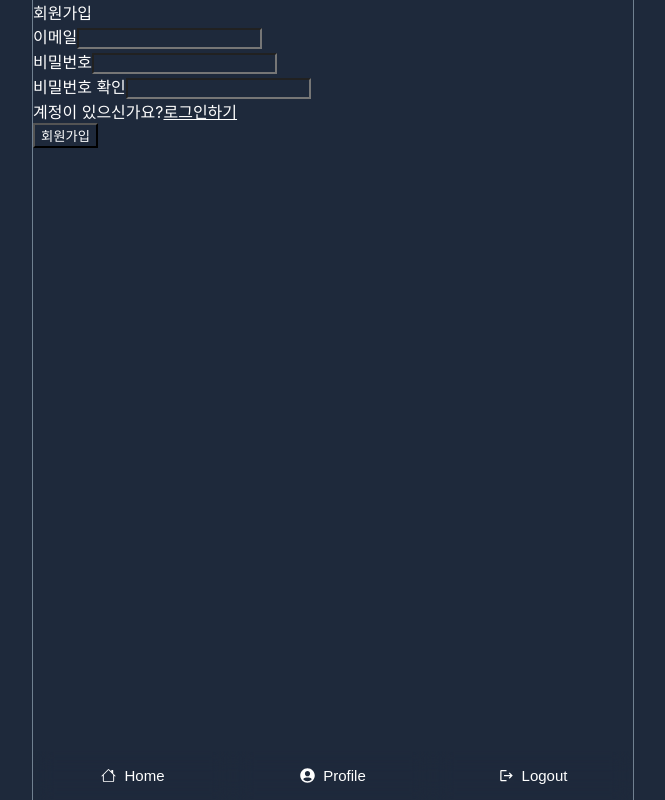
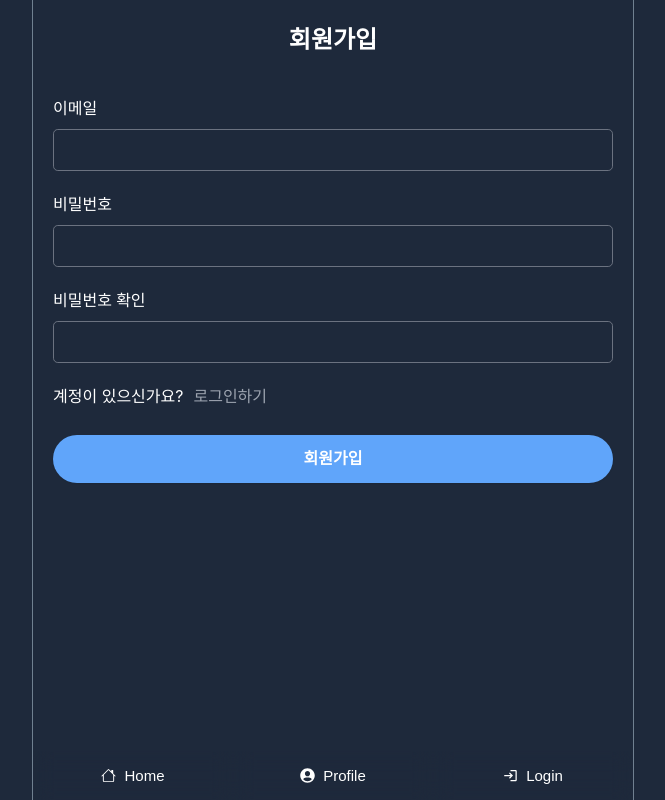
Before and after one commit to keeith17/twitter, a React (Create React App) app in the folder react-twitter/: page /users/signup in a window 1280 px wide. Shown: the whole page, without its empty margins (307-972 px from the left). Built offline with nearby package versions, Linux system fonts and the light colour scheme; no server answers.

Commit message:
회원가입

```diff
--- a/react-twitter/src/App.tsx
+++ b/react-twitter/src/App.tsx
@@ -7,6 +7,7 @@
 import { app } from "firebaseApp";
 import { ToastContainer, toast } from "react-toastify";
 import "react-toastify/dist/ReactToastify.css";
+import Loader from "components/loader/Loader";
 
 function App() {
     const auth = getAuth(app);
@@ -24,11 +25,10 @@
             setInit(true);
         });
     }, [auth]);
-    console.log(auth, isAuthenticated);
     return (
         <Layout>
             <ToastContainer />
-            {init ? <Router isAuthenticated={isAuthenticated} /> : "loading"}
+            {init ? <Router isAuthenticated={isAuthenticated} /> : <Loader />}
         </Layout>
     );
 }
--- a/react-twitter/src/components/Menu.tsx
+++ b/react-twitter/src/components/Menu.tsx
@@ -1,9 +1,12 @@
+import { useContext } from "react";
 import { BsHouse } from "react-icons/bs";
 import { FaUserCircle } from "react-icons/fa";
-import { MdLogout } from "react-icons/md";
+import { MdLogout, MdLogin } from "react-icons/md";
 import { useNavigate } from "react-router-dom";
+import AuthContext from "context/AuthContext";
 
 export default function MenuList() {
+    const { user } = useContext(AuthContext);
     const navigate = useNavigate();
     return (
         <div className="footer">
@@ -16,10 +19,17 @@
                     <FaUserCircle />
                     Profile
                 </button>
-                <button type="button" onClick={() => navigate("/")}>
-                    <MdLogout />
-                    Logout
-                </button>
+                {user === null ? (
+                    <button type="button" onClick={() => navigate("/")}>
+                        <MdLogin />
+                        Login
+                    </button>
+                ) : (
+                    <button type="button" onClick={() => navigate("/")}>
+                        <MdLogout />
+                        Logout
+                    </button>
+                )}
             </div>
         </div>
     );
--- /dev/null
+++ b/react-twitter/src/components/loader/Loader.module.scss
@@ -0,0 +1,27 @@
+$primaryColor: #60a5fa;
+.loader {
+    width: 48px;
+    height: 48px;
+    position: absolute;
+    left: 0;
+    right: 0;
+    top: 0;
+    bottom: 0;
+    margin: auto;
+    border: 5px solid $primaryColor;
+    border-bottom-color: transparent;
+    border-radius: 50%;
+    display:inline-block;
+    box-sizing: border-box;
+    animation: rotation 1s linear infinite;
+    z-index: 99;
+}
+
+@keyframes rotation {
+    0% {
+        transform: rotate(0deg);
+    }
+    100% {
+        transform: rotate(360deg);
+    }
+}
--- /dev/null
+++ b/react-twitter/src/components/loader/Loader.tsx
@@ -0,0 +1,5 @@
+import styles from "./Loader.module.scss";
+
+export default function Loader() {
+    return <div className={styles.loader}></div>;
+}
--- a/react-twitter/src/components/users/SignupForm.tsx
+++ b/react-twitter/src/components/users/SignupForm.tsx
@@ -95,7 +95,7 @@
             </div>
             {error && error?.length > 0 && (
                 <div className="form__block">
-                    <div className="form_error">{error}</div>
+                    <div className="form__error">{error}</div>
                 </div>
             )}
             <div className="form__block">
@@ -104,10 +104,10 @@
                     로그인하기
                 </Link>
             </div>
-            <div className="form__block">
+            <div className="form__block--lg">
                 <button
                     type="submit"
-                    className="form__btn-submit"
+                    className="form__btn--submit"
                     disabled={error?.length > 0}
                 >
                     회원가입
--- /dev/null
+++ b/react-twitter/src/context/AuthContext.tsx
@@ -0,0 +1,33 @@
+import { createContext, ReactNode, useState, useEffect } from "react";
+import { onAuthStateChanged, getAuth, User } from "firebase/auth";
+import { app } from "firebaseApp";
+
+interface AuthProps {
+    children: ReactNode;
+}
+
+const AuthContext = createContext({
+    user: null as User | null,
+});
+
+export const AuthContextProvider = ({ children }: AuthProps) => {
+    const [currentUser, setCurrentUser] = useState<User | null>(null);
+    const auth = getAuth(app);
+
+    useEffect(() => {
+        onAuthStateChanged(auth, (user) => {
+            if (user) {
+                setCurrentUser(user);
+            } else {
+                setCurrentUser(null);
+            }
+        });
+    }, [auth]);
+    return (
+        <AuthContext.Provider value={{ user: currentUser }}>
+            {children}
+        </AuthContext.Provider>
+    );
+};
+
+export default AuthContext;
--- a/react-twitter/src/index.scss
+++ b/react-twitter/src/index.scss
@@ -231,3 +231,77 @@
     }
 
 }
+
+//form 레이아웃
+
+.form {
+    margin: 0 auto;
+    max-width: 680px;
+    padding: 20px;
+
+    &__title {
+        text-align: center;
+        font-size: 24px;
+        font-weight: 700;
+        padding-bottom: 20px;
+    }
+
+    &__link {
+        margin-left: 10px;
+        text-decoration: none;
+        color: $grayText;
+        transition: all .1s;
+
+        &:hover, &:focus {
+            color: $gray;
+        }
+    }
+
+    input {
+        height:20px;
+        padding: 10px;
+        border-radius: .3rem;
+        border: 1px solid $gray;
+        width: 96%;
+        max-width: 680px;
+    }
+
+    &__block {
+        margin-top: 20px;
+        width: 100%;
+    }
+
+    &__block--lg {
+        margin-top: 28px;
+        width: 100%;
+    }
+
+    label {
+        display: block;
+        font-weight: 500;
+        margin-bottom: 10px;
+        margin-top: 20px;
+    }
+
+    &__btn--submit {
+        @extend .button;
+        width: 100%;
+        height: 48px;
+        font-weight: 600;
+        padding: 10px;
+        cursor: pointer;
+        margin: 0 auto;
+        color: $white;
+        font-size: 16px;
+        background-color: $primaryColor;
+        transition: all .1s;
+        &:hover, &:focus {
+            background-color: $activeBorder;
+        }
+    }
+
+    &__error {
+        color: red;
+        font-weight: 600;
+    }
+}
--- a/react-twitter/src/index.tsx
+++ b/react-twitter/src/index.tsx
@@ -1,14 +1,16 @@
-import React from 'react';
-import ReactDOM from 'react-dom/client';
-import './index.scss';
-import App from './App';
-import { BrowserRouter } from 'react-router-dom';
+import ReactDOM from "react-dom/client";
+import "./index.scss";
+import App from "./App";
+import { BrowserRouter } from "react-router-dom";
+import { AuthContextProvider } from "context/AuthContext";
 
 const root = ReactDOM.createRoot(
-  document.getElementById('root') as HTMLElement
+    document.getElementById("root") as HTMLElement
 );
 root.render(
-  <BrowserRouter>
-    <App />
-  </BrowserRouter>
+    <AuthContextProvider>
+        <BrowserRouter>
+            <App />
+        </BrowserRouter>
+    </AuthContextProvider>
 );
```
